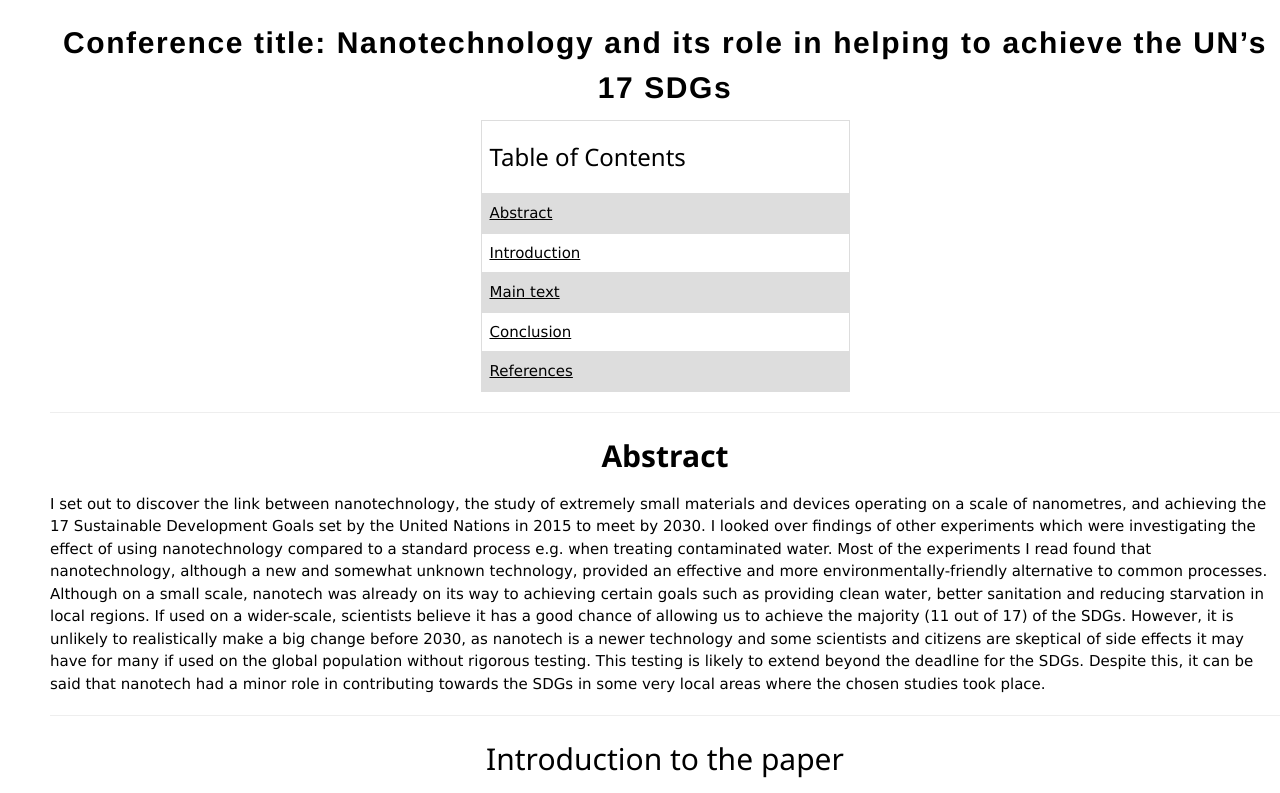
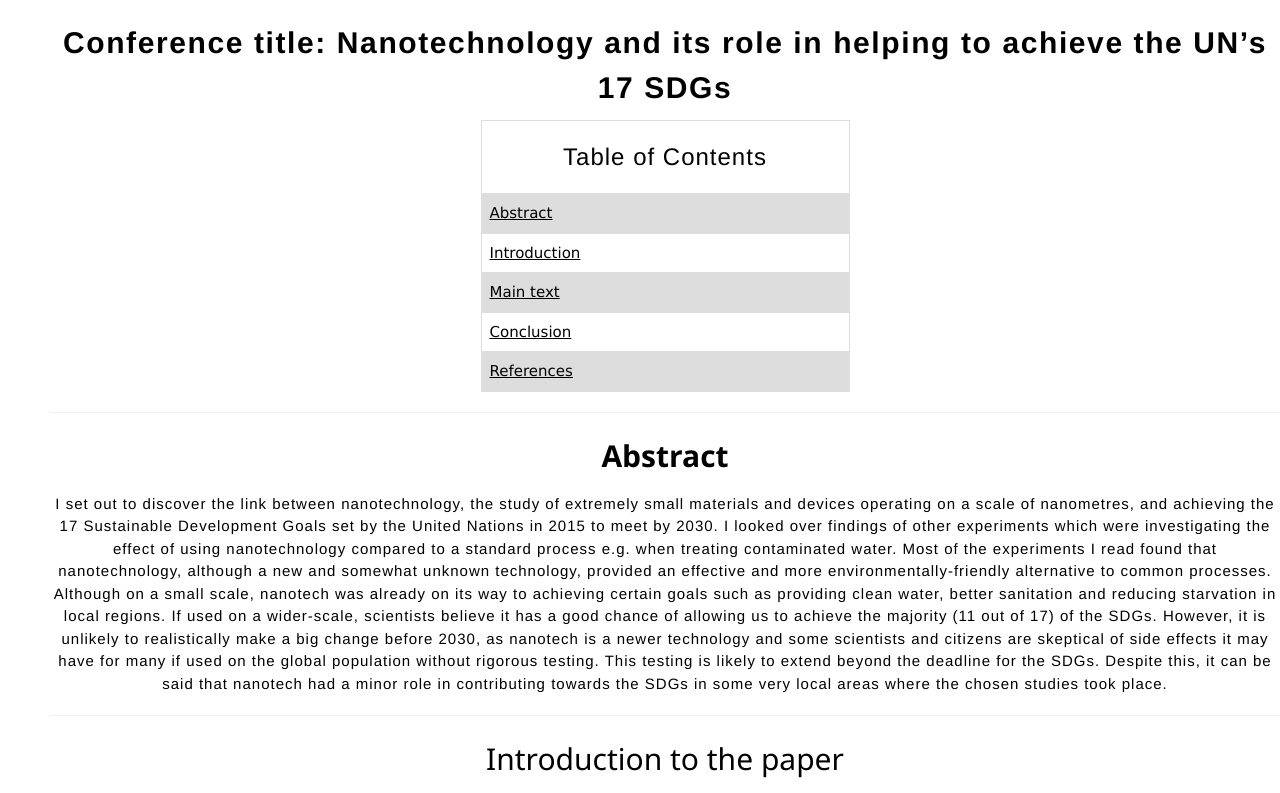
Before and after one commit to FEPSFY6981975/FY6981975, a plain HTML site: page index.html in a window 1280 px wide. Shown: the part 440-1233 px from the top of the page. Drawn offline with nearby package versions, Linux system fonts and the light colour scheme.

Commit message:
Enhance CSS for text alignment and font styling
Added styling for paragraphs and headers to improve layout.

```diff
--- a/index.html
+++ b/index.html
@@ -104,9 +104,9 @@
 <p id="Conc_Text">
 
 As explored through the multiple studies, nanotechnology has presented itself as a promising, sustainable alternative to many systems currently put in place for processes such as waste management, unsafe water treatment and rearing healthy crops. In its relative infancy it has been proven to make an impact on these mentioned areas and therefore contribute to reaching many of the UN's SDG goals. However, since it is a new technology it requires much more testing to be deemed safe enough to be implemented in full force across the globe. Its effects on peoples' health has not been tracked long term, so it could have negative side effects for many. Developments in the Nanotech field will likely take over 4 years, going past 2030 and therefore past the period when the SDGS were to be met by. Therefore it is unlikely that nanotechnology will contribute heavily towards meeting the SDGS before 2030, as many scientists are skeptical of using it on the masses. But it can be said that it had a minor role in contributing towards the UN's SDGS.</p>
+
 <hr>
 <h2 id="Reference_Title"> References </h2>
-
 
 <ul id="References">
 <li><a href="https://www.sciencedirect.com/science/article/pii/S2949829526001464" target="_blank"> Nanotechnology for Sustainable Waste Management and Ecosystem Restoration: Applications, Innovations, Ecosystem Services and Disservices, and Contributions to the UN Sustainable Development Goals - Dinesh et al. 2026 </a></li>
@@ -156,12 +156,23 @@ As explored through the multiple studies, nanotechnology has presented itself as
   margin-left: 50px;
  }
 
+ p {
+  text-align: center;
+  font-family: "Helvetica";
+  letter-spacing: 1px;
+ }
+
     h4 {
       text-align: center;
       font-family: "Helvetica";
       letter-spacing: 1px;
+    }
 
-    }
+ h3 {
+  text-align: center;
+  font-family: "Helvetica";
+  letter-spacing: 1px;
+ }
 
     #Surrey_Banner {
      width: 1200px;
```
